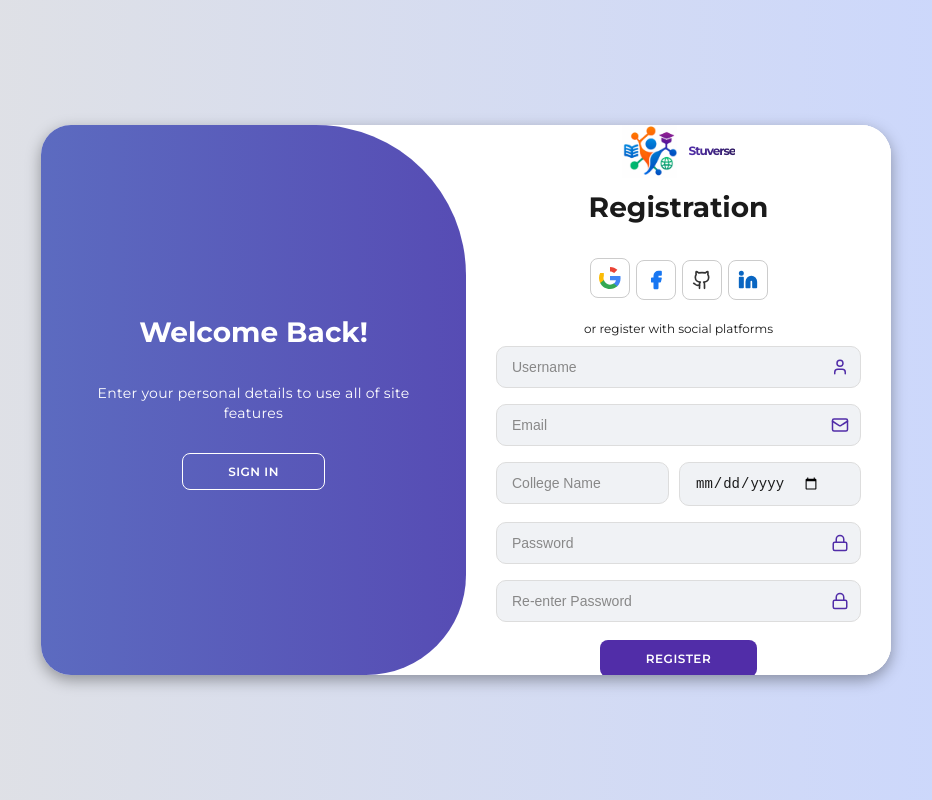
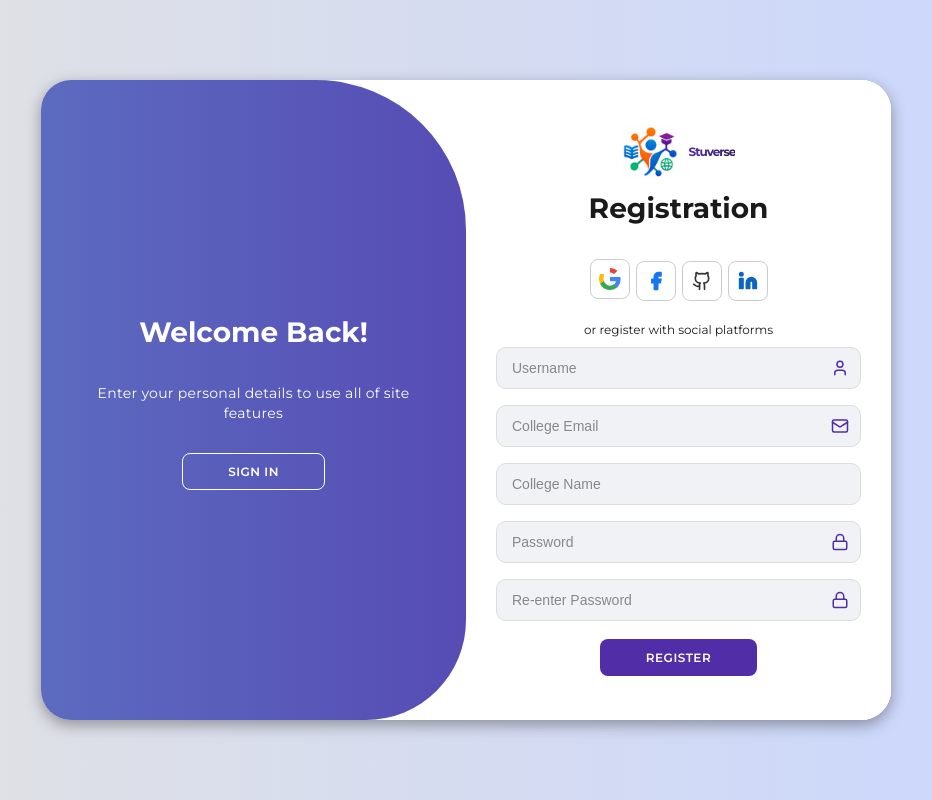
Before and after one commit to tejadasarla/stuverse, a React (Vite) app in the folder frontend/: page /signup in a window 1280 px wide. Shown: the whole page, without its empty margins (174-1106 px from the left). Built offline with nearby package versions, Linux system fonts and the light colour scheme; no server answers.

Commit message:
pswd error

```diff
--- a/frontend/src/pages/Auth/Auth.css
+++ b/frontend/src/pages/Auth/Auth.css
@@ -36,7 +36,7 @@ body {
     overflow: hidden;
     width: 850px;
     max-width: 95%;
-    min-height: 550px;
+    min-height: 640px;
 }
 
 .container p {
--- a/frontend/src/pages/Auth/Auth.jsx
+++ b/frontend/src/pages/Auth/Auth.jsx
@@ -20,12 +20,12 @@ const Auth = () => {
     email: '',
     password: '',
     confirmPassword: '',
-    dob: '',
     collegeName: ''
   });
 
   const handleInputChange = (e) => {
     setFormData({ ...formData, [e.target.name]: e.target.value });
+    if (error) setError('');
   };
 
   const handleRegisterClick = () => {
@@ -42,6 +42,14 @@ const Auth = () => {
     e.preventDefault();
     setLoading(true);
     setError('');
+
+    const collegeEmailRegex = /^[a-zA-Z0-9._%+-]+@[a-zA-Z0-9.-]+\.(edu|ac\.in|edu\.sg|edu\.[a-z]{2})$/i;
+
+    if (!collegeEmailRegex.test(formData.email)) {
+      setError("Please use your official college email (ending in .edu, .ac.in, or .edu.sg)");
+      setLoading(false);
+      return;
+    }
 
     if (formData.password !== formData.confirmPassword) {
       setError("Passwords do not match");
@@ -118,11 +126,19 @@ const Auth = () => {
             </div>
             <span style={{ fontSize: '12px' }}>or register with social platforms</span>
             <Input type="text" label="Username" id="signup-name" name="username" icon={User} onChange={handleInputChange} value={formData.username} required />
-            <Input type="email" label="Email" id="signup-email" name="email" icon={Mail} onChange={handleInputChange} value={formData.email} required />
-            <div style={{ display: 'grid', gridTemplateColumns: '1fr 1fr', gap: '10px', width: '100%' }}>
-              <Input type="text" label="College Name" name="collegeName" onChange={handleInputChange} value={formData.collegeName} required />
-              <Input type="date" label="DOB" name="dob" onChange={handleInputChange} value={formData.dob} required />
-            </div>
+            <Input
+              type="email"
+              label="College Email"
+              id="signup-email"
+              name="email"
+              icon={Mail}
+              onChange={handleInputChange}
+              value={formData.email}
+              required
+              pattern=".+\.(edu|ac\.in|edu\.sg|edu\.[a-z]{2})"
+              title="Please use an official college email (.edu, .ac.in, or .edu.sg)"
+            />
+            <Input type="text" label="College Name" name="collegeName" onChange={handleInputChange} value={formData.collegeName} required />
             <Input type="password" label="Password" id="signup-password" name="password" icon={Lock} onChange={handleInputChange} value={formData.password} required />
             <Input type="password" label="Re-enter Password" id="signup-confirm" name="confirmPassword" icon={Lock} onChange={handleInputChange} value={formData.confirmPassword} required />
             {error && isActive && <p style={{ color: 'red', fontSize: '12px' }}>{error}</p>}
@@ -145,7 +161,17 @@ const Auth = () => {
               <a href="#" className="icon"><Linkedin size={20} fill="#0A66C2" color="#0A66C2" /></a>
             </div>
             <span style={{ fontSize: '12px' }}>or use your email password</span>
-            <Input type="email" label="Email" id="login-email" name="email" icon={Mail} onChange={handleInputChange} value={formData.email} required />
+            <Input
+              type="email"
+              label="College Email"
+              id="login-email"
+              name="email"
+              icon={Mail}
+              onChange={handleInputChange}
+              value={formData.email}
+              required
+              pattern=".+\.(edu|ac\.in|edu\.sg|edu\.[a-z]{2})"
+            />
             <Input type="password" label="Password" id="login-password" name="password" icon={Lock} onChange={handleInputChange} value={formData.password} required />
             {error && !isActive && <p style={{ color: 'red', fontSize: '12px' }}>{error}</p>}
             <a href="/forgot-password">Forget Your Password?</a>
```
Also changed, not shown: 1 other file (tests, documents, lock files or other folders).
